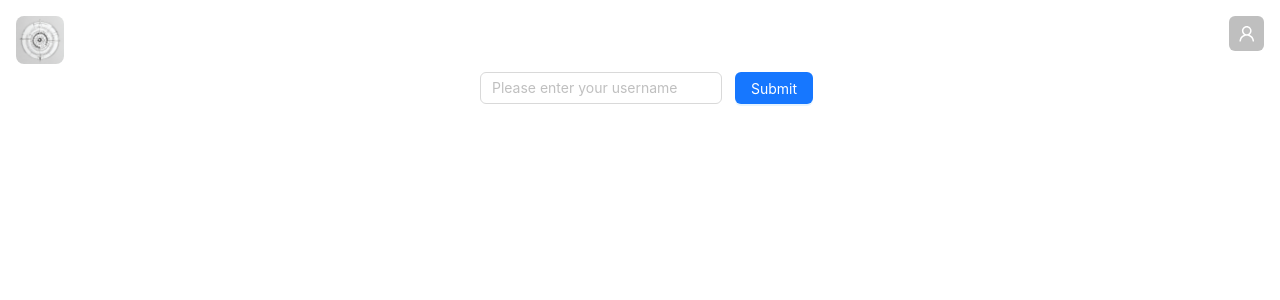
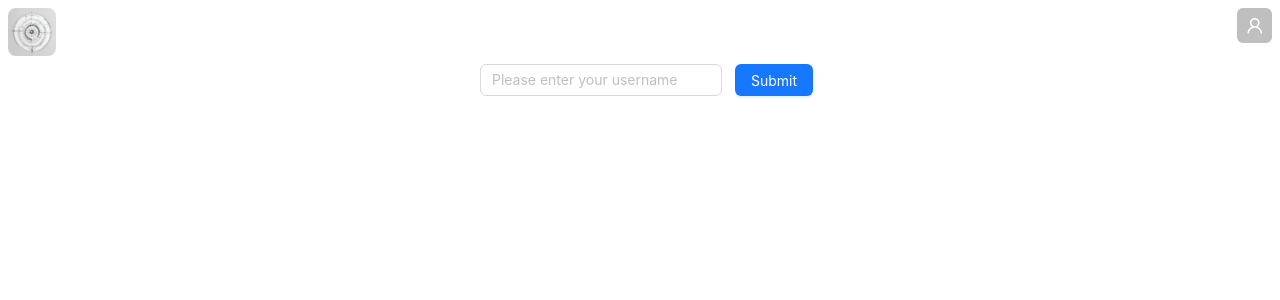
Before and after one commit to vishal-vp/poker-planner, a React (Vite) app: page / in a window 1280 px wide. Shown: the top 300 px of the page. Built offline with nearby package versions, Linux system fonts and the light colour scheme; no server answers.

Commit message:
Make app full height and use env variable for firebase URL

```diff
--- a/src/App.css
+++ b/src/App.css
@@ -1,2 +1,3 @@
 #root {
+  height: 100%;
 }
--- a/src/firebase.js
+++ b/src/firebase.js
@@ -6,8 +6,7 @@ import { getDatabase, onValue, ref, set } from "firebase/database";
 const firebaseConfig = {
   // ...
   // The value of `databaseURL` depends on the location of the database
-  databaseURL:
-    "https://poker-planner-cb864-default-rtdb.asia-southeast1.firebasedatabase.app/",
+  databaseURL: import.meta.env.VITE_FIREBASE_DATABASE_URL,
 };
 
 // Initialize Firebase
--- a/src/index.css
+++ b/src/index.css
@@ -11,6 +11,15 @@
   text-rendering: optimizeLegibility;
   -webkit-font-smoothing: antialiased;
   -moz-osx-font-smoothing: grayscale;
+}
+
+html {
+  height: 100dvh;
+}
+
+body {
+  height: 100%;
+  margin: 0;
 }
 
 a {
--- a/src/pages/Home/index.module.css
+++ b/src/pages/Home/index.module.css
@@ -1,7 +1,8 @@
 .main {
   display: flex;
   flex-direction: column;
+  justify-content: center;
   align-items: center;
   padding: 6rem;
-  min-height: 100vh;
+  height: 100%;
 }
--- a/src/pages/Layout/index.module.css
+++ b/src/pages/Layout/index.module.css
@@ -2,4 +2,5 @@
   display: flex;
   margin: 0;
   flex-direction: column;
+  height: 100%;
 }
```
Also changed, not shown: 1 other file (tests, documents, lock files or other folders).
